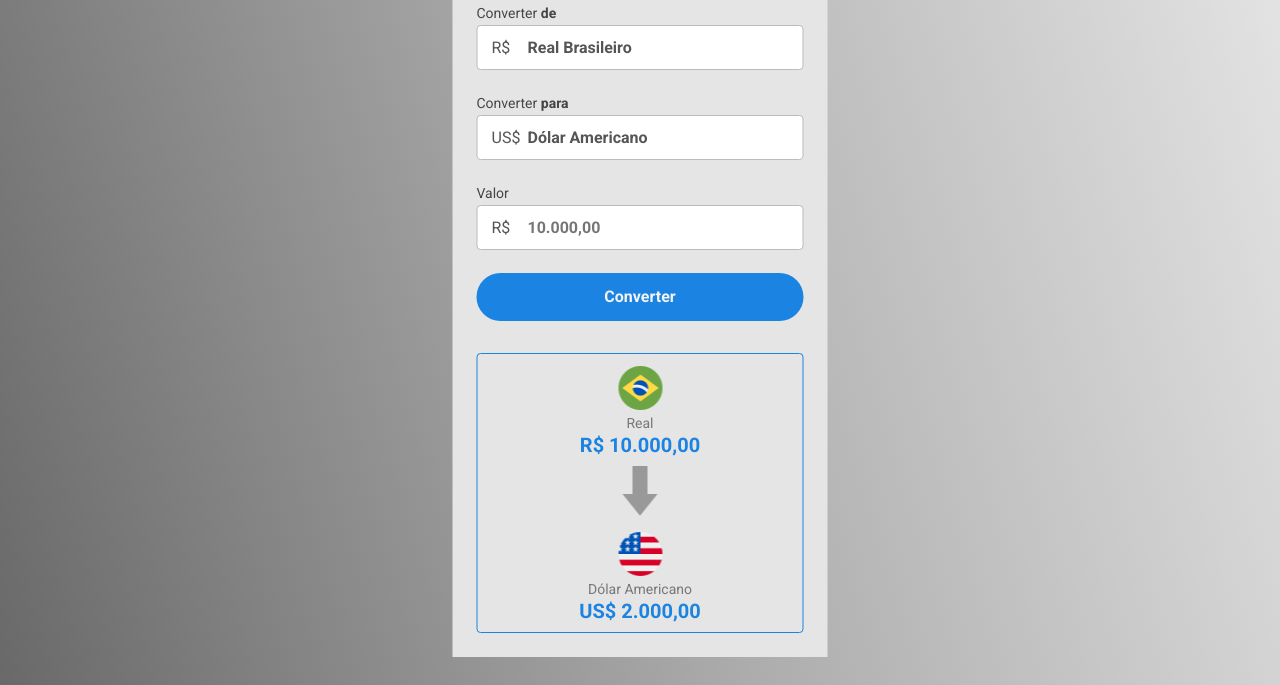
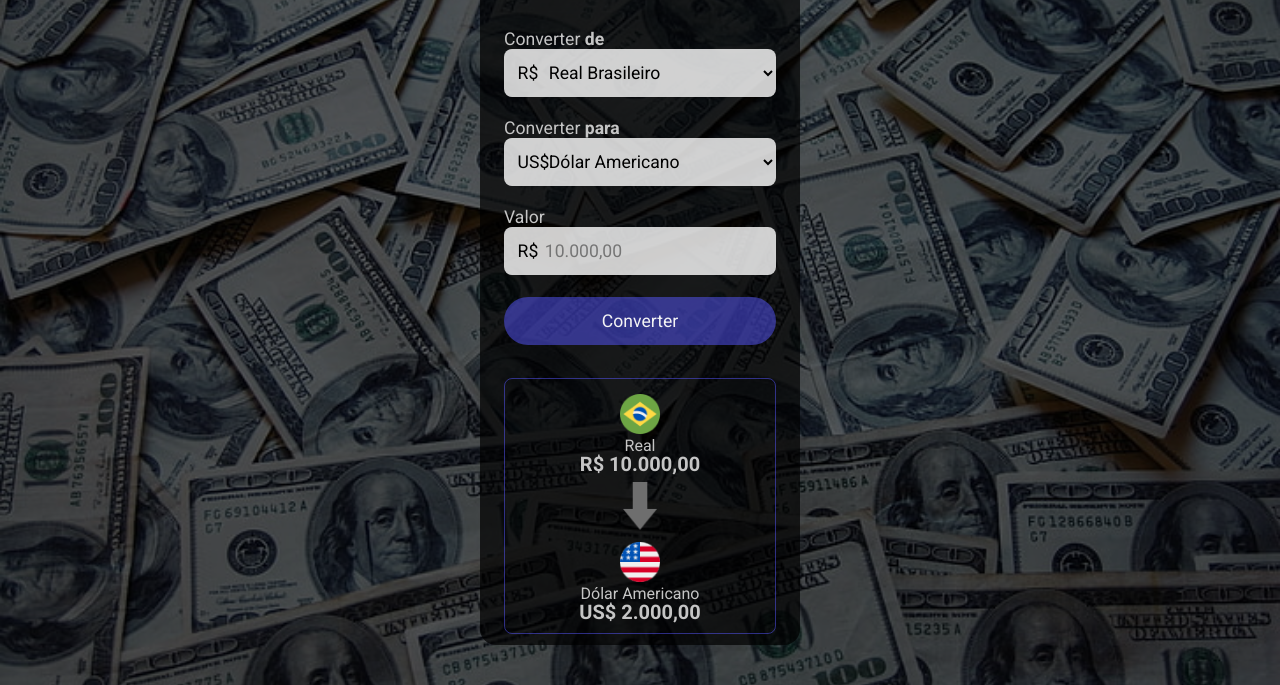
Before and after one commit to luckasmatos/Projeto-Conversor-de-Moedas, a plain HTML site: page index.html in a window 1280 px wide. Shown: the part 115-800 px from the top of the page. Drawn offline with Linux system fonts and the light colour scheme.

Commit message:
first commit

```diff
--- a/index.html
+++ b/index.html
@@ -10,22 +10,26 @@
 </head>
 
 <body>
+    <div class="mask">
         <div class="container">
             <header>
-            <h1>Conversor de Moedas</h1>
+                <h1 id="title-text">Conversor de Moedas</h1>
             </header>
             <main>
                 <div class="inputs">
-                <label>Converter <b>de</b></label>
-                <div class="window">
+                    <div class="input-box">
+                        <label class="input-label">Converter <b>de</b></label>
+                        <div class="select-box">
                             <select class="select-input">
                                 <option>Real Brasileiro</option>
                             </select>
                             <label class="simbol-coin">R$</label>
                         </div>
+                    </div>
 
-                <label>Converter <b>para</b></label>
-                <div class="window">
+                    <div class="input-box">
+                        <label class="input-label">Converter <b>para</b></label>
+                        <div class="select-box">
                             <select class="select-input" id="currency-coin">
                                 <option>Dólar Americano</option>
                                 <option>Euro</option>
@@ -33,22 +37,29 @@
                             </select>
                             <label class="simbol-coin" id="currency-simbol">US$</label>
                         </div>
+                    </div>
 
-                <label>Valor</label>
-                <div class="window">
+                    <div class="input-box">
+                        <label class="input-label">Valor</label>
+                        <div class="select-box">
                             <input class="select-input" type="number" placeholder="10.000,00" id="input-value">
                             <label class="simbol-coin">R$</label>
                         </div>
+                    </div>
 
                     <button id="convert-button">Converter</button>
+
                 </div>
+
+
+
                 <div class="output">
                     <div class="output-style">
                         <img src="./Assets/Brasil.png" alt="flag">
                         <p>Real</p>
                         <h2 id="real-value">R$ 10.000,00</h2>
                     </div>
-                <img src="./Assets/Seta.png" class="arrow " alt="Arrow">
+                    <img src="./Assets/Seta.png" class="arrow" alt="Arrow">
                     <div class="output-style">
                         <img src="./Assets/EUA.png" alt="flag" id="flag">
                         <p id="labelCurrencyCoin">Dólar Americano</p>
@@ -57,7 +68,7 @@
                 </div>
             </main>
         </div>
-
+    </div>
 </body>
 <script src="./script.js"></script>
 
--- a/script.js
+++ b/script.js
@@ -33,6 +33,12 @@ const convertValues = () => {
     }
 }
 
+const placeholderDelete = () => {
+    if (inputValue.value === "") {
+        inputValue.placeholder = "0"
+    }
+}
+
 const changeValues = () => {
     if (inputValue.value >= 0) {
         realValue.textContent = 'R$ 10.000,00'
@@ -55,4 +61,5 @@ const changeValues = () => {
 }
 
 button.addEventListener('click', convertValues)
+button.addEventListener('click', placeholderDelete)
 selectCoin.addEventListener('change', changeValues)
--- a/styles.css
+++ b/styles.css
@@ -8,89 +8,107 @@
 }
 
 body {
-    position: static;
-    top: 0;
-    left: 0;
     width: 100%;
     height: 100vh;
-    background: linear-gradient(253deg, #e5e5e5, #adadad, #696969);
+    background-image: url(./Assets/wallpaper.jpg);
+    background-size: cover;
+    background-position: center center;
     background-attachment: fixed;
+    background-repeat: no-repeat;
+    overflow: hidden;
+    display: flex;
+    flex-direction: column;
+    align-items: center;
+    justify-content: center;
 }
 
+.mask {
+    width: 100%;
+    height: 100vh;
+    background-color: rgba(0,0,0,0.6);
+    display: flex;
+    flex-direction: column;
+    align-items: center;
+    justify-content: center;
+}
 
 .container {
-    width: 375px;
-    position: absolute;
-    top: 50%;
-    left: 50%;
-    transform: translate(-50%, -50%);
-    background-color: #E5E5E5;
+    width: 25%;
+    height: 90vh;
     border: none;
+    border-radius: 2vh;
+    background-color: rgba(0,0,0,0.7);
+    display: flex;
+    flex-direction: column;
+    align-items: center;
+    justify-content: start;
 }
 
 header {
     width: 100%;
-    height: 66px;
-    background-color: #1B83E2;
-    padding: 25px;
+    height: 10vh;
+    display: flex;
+    align-items: center;
+    justify-content: center;
+    border-radius: 2vh 2vh 0 0;
+    background-color: rgba(87, 87, 255, 0.5);
 }
 
-h1 {
+#title-text {
     font-weight: 400;
-    font-size: 24px;
-    line-height: 18px;
-    color: #F4F4F4;
-    text-align: center;
+    font-size: 3vh;
+    line-height: 3vh;
+    color: #FFF;
 }
 
 main {
-    width: 100%;
-    padding: 24px;
-    display: inline-block;
+    width: 85%;
+    height: 100%;
+    display: flex;
+    flex-direction: column;
+    align-items: center;
+    justify-content: space-evenly;
 }
 
 .inputs {
     width: 100%;
+    height: 45vh;
+    display: flex;
+    flex-direction: column;
+    align-items: center;
+    justify-content: space-evenly;
 }
 
-label {
-    font-style: normal;
-    font-weight: 400;
-    font-size: 14px;
-    line-height: 18px;
-    color: #464545;
+.input-box {
+    width: 100%;
 }
 
-.window {
-    background-color: transparent;
+.select-box {
+    position: relative;
+}
+
+.input-label {
     width: 100%;
-    position: relative;
+    font-weight: 400;
+    font-size: 2.2vh;
+    line-height: 2.2vh;
+    color: #c5c5c5;
 }
 
 .select-input {
     width: 100%;
-    height: 45px;
-    background: #FFFFFF;
-    border: 1px solid #BBBBBB;
-    border-radius: 4px;
-    padding-left: 50px;
-    font-weight: 700;
-    font-size: 16px;
-    line-height: 18px;
-    color: #555555;
-    margin-top: 3px;
-    margin-bottom: 23px;
+    height: 6vh;
+    border: none;
+    border-radius: 1vh;
     outline: none;
+    font-size: 2.2vh;
+    padding-left: 15%;
+    cursor: pointer;
+    background-color: rgba(255,255,255,0.8);
 }
 
 .select-input:hover {
-    background-color: #ffffff91;
-
-}
-
-select {
-    cursor: pointer;
-    appearance: none;
+    background-color: rgba(255,255,255,0.6);
 }
 
 input[type=number]::-webkit-inner-spin-button,
@@ -98,111 +116,79 @@ input[type=number]::-webkit-outer-spin-button {
     -webkit-appearance: none;
 }
 
-
 .simbol-coin {
     position: absolute;
-    top: 17px;
-    left: 15px;
-    font-weight: 400;
-    font-size: 16px;
-    line-height: 18px;
-    color: #555555;
+    top: 50%;
+    left: 5%;
+    transform: translateY(-50%);
+    font-size: 2.2vh;
 }
 
-button {
+#convert-button {
     width: 100%;
-    height: 48px;
-    background: #1B83E2;
-    border-radius: 25px;
+    height: 6vh;
     border: none;
-    font-weight: 700;
-    font-size: 16px;
-    line-height: 18px;
+    border-radius: 3vh;
+    font-size: 2.2vh;
+    background-color: rgba(87, 87, 255, 0.5);
     color: #F4F4F4;
     cursor: pointer;
 }
 
-button:hover {
-    opacity: 0.9;
-}
-
-button:active {
+#convert-button:hover {
     opacity: 0.7;
 }
 
 .output {
     width: 100%;
-    border: 1px solid #1B83E2;
-    border-radius: 4px;
-    margin-top: 32px;
-    text-align: center;
+    height: 32vh;
+    border: 1px solid rgba(87, 87, 255, 0.5);
+    border-radius: 1vh;
+    display: flex;
+    flex-direction: column;
+    justify-content: center;
+    align-items: center;
 }
 
 .output-style {
-    margin: 12px;
-    text-align: center;
+    display: flex;
+    flex-direction: column;
+    justify-content: center;
+    align-items: center;
 }
 
-.flag {
-    width: 44px;
-    height: 44px;
+img {
+    height: 5vh;
+    margin: 0.5vh;
 }
 
 p {
-    font-weight: 400;
-    font-size: 14px;
-    line-height: 18px;
-    color: #777777;
-    margin-bottom: 4px;
+    font-size: 2vh;
+    line-height: 2vh;
+    color: #c5c5c5;
 }
 
 h2 {
-    font-weight: 700;
-    font-size: 20px;
-    line-height: 18px;
-    color: #1B83E2;
+    font-size: 2.5vh;
+    line-height: 2.5vh;
+    color: #c5c5c5;
 }
 
 .arrow {
-    width: 35px;
-    height: 50px;
-    filter: brightness(0.7);
+    height: 6vh;
+    margin: 1vh;
+    filter: brightness(50%)
 }
 
-@media screen and (max-width: 450px) and (max-height: 744.2px) {
+@media screen and (max-width: 450px){
 
     .container {
         width: 100%;
-        position: absolute;
-        top: 0;
-        left: 0;
-        transform: translate(0, 0);
-        background-color: #E5E5E5;
-        border: none;
+        height: 100vh;
+        border-radius: 0;
+    }
+
+    header {
+        border-radius: 0;
     }
 }
-
-@media screen and (max-width: 450px) and (min-height: 744.2px) {
-
-    .container {
-        width: 100%;
-        position: absolute;
-        top: 50%;
-        left: 0;
-        transform: translate(0, -50%);
-        background-color: #E5E5E5;
-        border: none;
-    }
-}
-
-@media screen and (max-height: 744.2px) {
-
-    .container {
-        position: absolute;
-        top: 0;
-        left: 50%;
-        transform: translate(-50%, 0);
-        background-color: #E5E5E5;
-        border: none;
-    }
-}
```
Also changed, not shown: Assets/wallpaper.jpg (added). Lines whose indentation alone changed are shown as unchanged.
